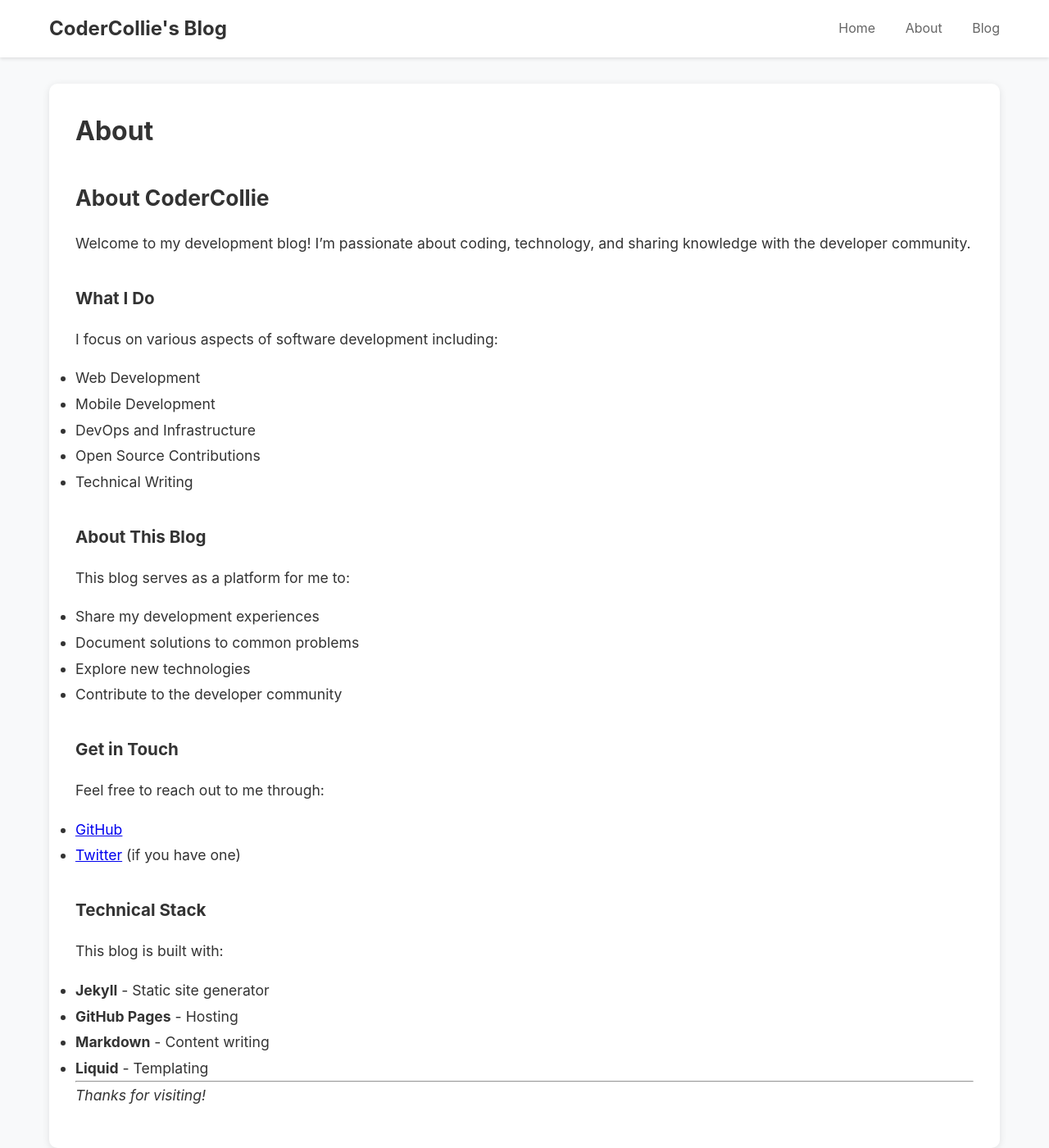
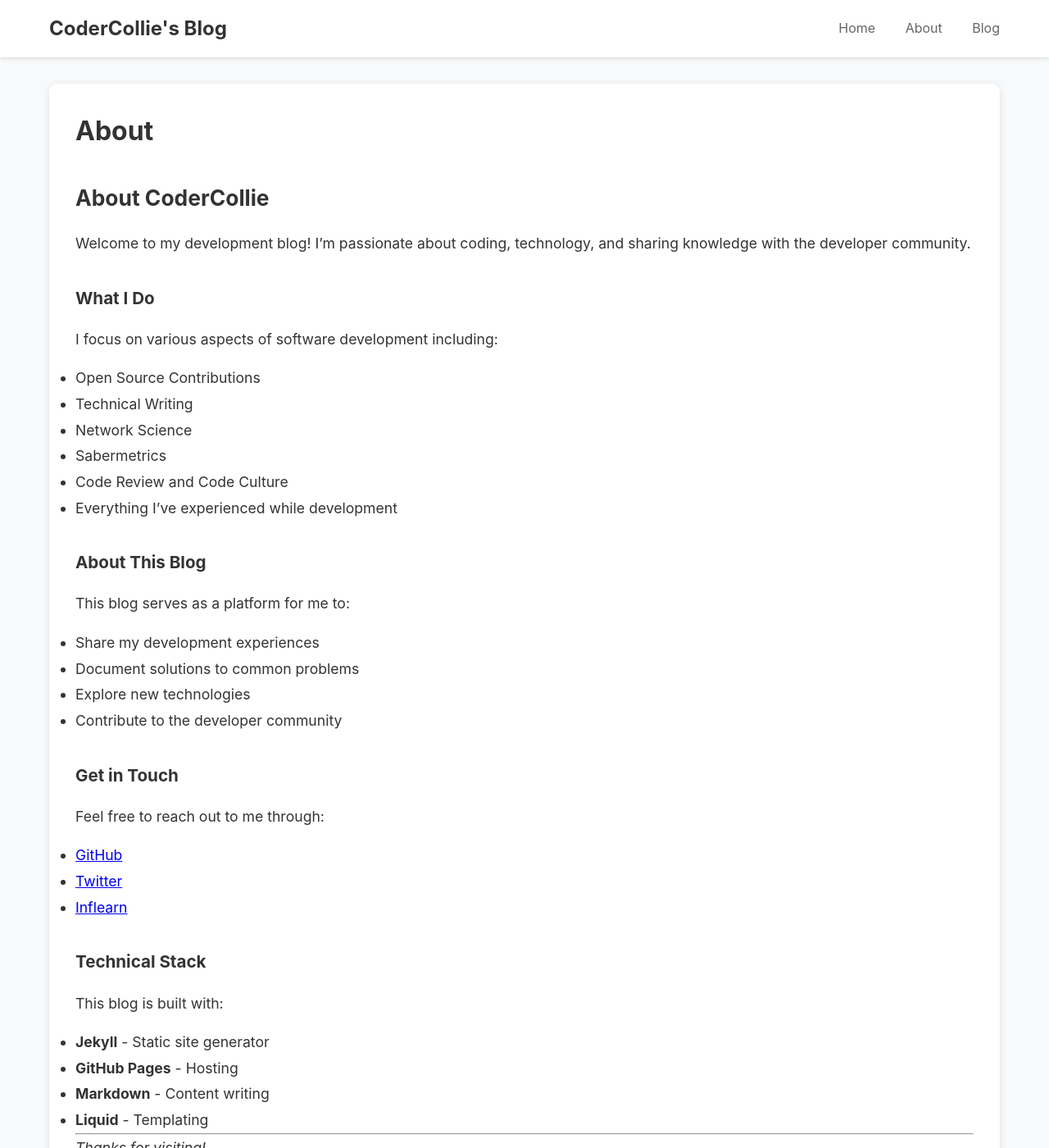
Before and after one commit to CoderCollie/codercollie.github.io, a Jekyll site: the page built from about.md, in a window 1280 px wide and 1400 px high. Shown: the whole window at 82% size. Built offline with Jekyll 4.4.1, drawn with Linux system fonts in a browser that asks for light colours.

Commit message:
custom some files
- adjust config
- modify something in about.md

```diff
--- a/_config.yml
+++ b/_config.yml
@@ -1,6 +1,6 @@
 # Site settings
 title: CoderCollie's Blog
-email: your-email@example.com
+email: coder.collie.dev@gmail.com
 description: >- # this means to ignore newlines until "baseurl:"
   A blog about development, coding, and technology.
 baseurl: "" # the subpath of your site, e.g. /blog
--- a/about.md
+++ b/about.md
@@ -12,11 +12,12 @@ Welcome to my development blog! I'm passionate about coding, technology, and sha
 
 I focus on various aspects of software development including:
 
-- Web Development
-- Mobile Development
-- DevOps and Infrastructure
 - Open Source Contributions
 - Technical Writing
+- Network Science
+- Sabermetrics
+- Code Review and Code Culture
+- Everything I've experienced while development
 
 ### About This Blog
 
@@ -32,7 +33,8 @@ This blog serves as a platform for me to:
 Feel free to reach out to me through:
 
 - [GitHub](https://github.com/codercollie)
-- [Twitter](https://twitter.com/codercollie) (if you have one)
+- [Twitter](https://twitter.com/coder_collie)
+- [Inflearn](https://www.inflearn.com/users/1585120/@codercollie)
 
 ### Technical Stack
 
```
